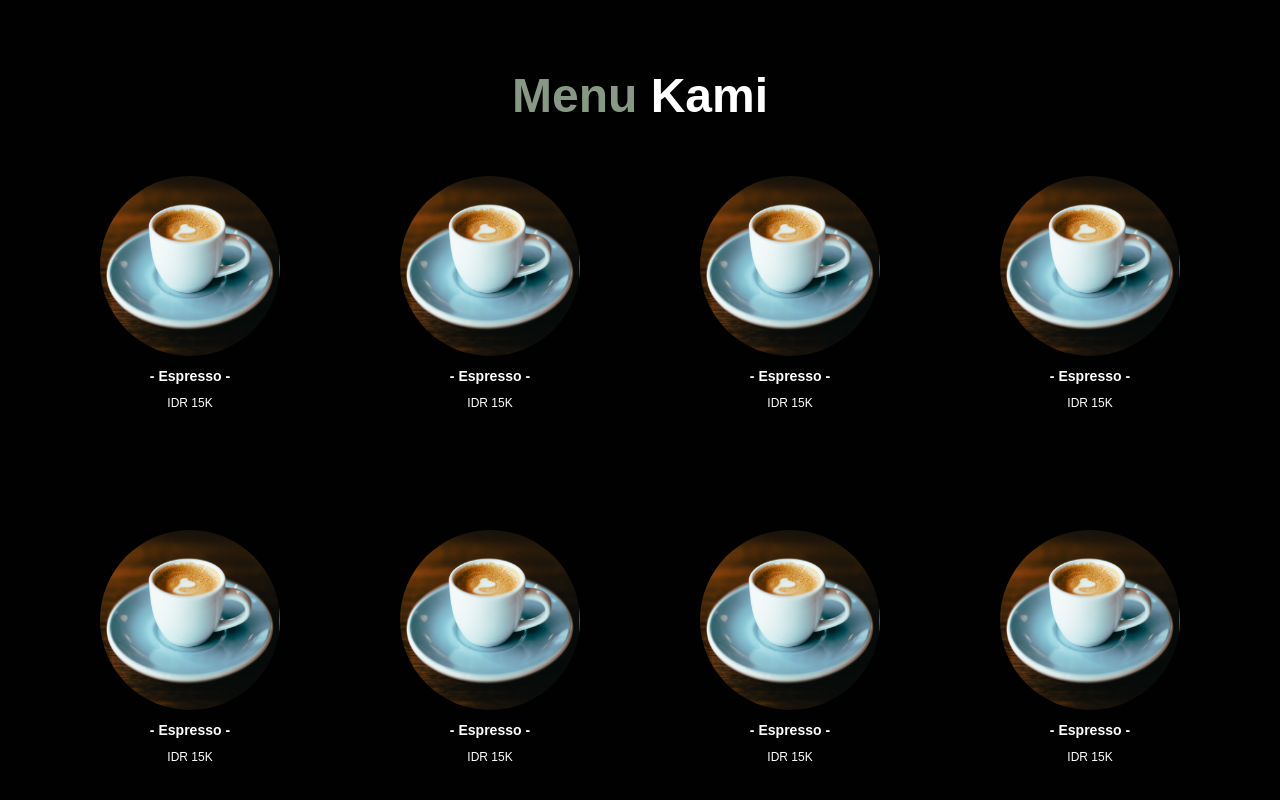
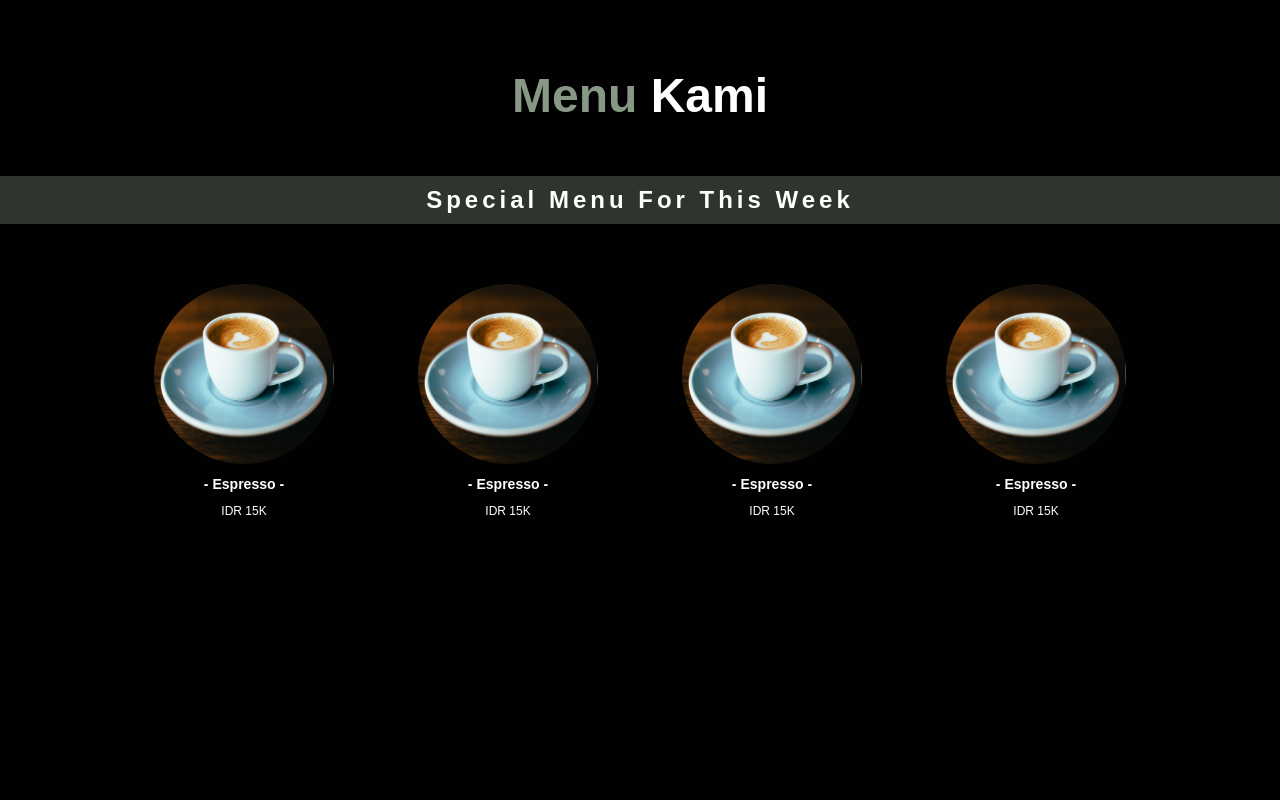
Before and after one commit to Iky61/renjana-coffe-shop, a plain HTML site: page index.html in a window 1280 px wide. Shown: the part 1308-2108 px from the top of the page. Drawn offline with nearby package versions, Linux system fonts and the light colour scheme.

Commit message:
add figure 2

```diff
--- a/index.html
+++ b/index.html
@@ -43,7 +43,7 @@
           <i data-feather="shopping-cart"></i>
         </a>
 
-        <a href="#" id="hamburger-menu">
+        <a id="hamburger-menu">
           <i data-feather="menu"></i>
         </a>
       </div>
@@ -113,47 +113,14 @@
       </h2>
     </section>
 
+
     <div class="row-2">
-      <div class="menu-card">
-        <img
-          src="/img/menu-figure-1.png"
-          alt="Espresso"
-          class="menu-card-img"
-        />
-        <h3 class="menu-card-title">- Espresso -</h3>
-        <p class="menu-card-price">IDR 15K</p>
+
+      <div class="menu-kategori">
+        <h1>Special Menu For This Week</h1>
       </div>
 
-      <div class="menu-card">
-        <img
-          src="/img/menu-figure-1.png"
-          alt="Espresso"
-          class="menu-card-img"
-        />
-        <h3 class="menu-card-title">- Espresso -</h3>
-        <p class="menu-card-price">IDR 15K</p>
-      </div>
-
-      <div class="menu-card">
-        <img
-          src="/img/menu-figure-1.png"
-          alt="Espresso"
-          class="menu-card-img"
-        />
-        <h3 class="menu-card-title">- Espresso -</h3>
-        <p class="menu-card-price">IDR 15K</p>
-      </div>
-
-      <div class="menu-card">
-        <img
-          src="/img/menu-figure-1.png"
-          alt="Espresso"
-          class="menu-card-img"
-        />
-        <h3 class="menu-card-title">- Espresso -</h3>
-        <p class="menu-card-price">IDR 15K</p>
-      </div>
-
+      <div class="row-menu">
         <div class="menu-card">
           <img
             src="/img/menu-figure-1.png"
@@ -194,6 +161,7 @@
           <p class="menu-card-price">IDR 15K</p>
         </div>
       </div>
+    </div>
     <!-- Menu Section End -->
 
 
--- a/js/script.js
+++ b/js/script.js
@@ -1,5 +1,4 @@
 // Toggle class active
-
 const navbarNav = document.querySelector(".navbar-nav");
 
 // Ketika hamberger-menu di click
@@ -8,7 +7,6 @@ document.querySelector("#hamburger-menu").onclick = () => {
 };
 
 // Click diluar side bar untuk menghilangkan navbar
-
 const hamburger = document.querySelector("#hamburger-menu");
 
 document.addEventListener("click", function (e) {
@@ -16,3 +14,12 @@ document.addEventListener("click", function (e) {
     navbarNav.classList.remove("active");
   }
 });
+
+// Close navbar on nav menu select
+const navItems = document.querySelectorAll(".navbar-nav a");
+
+navItems.forEach((nav) => {
+  nav.addEventListener("click", () => {
+    navbarNav.classList.remove("active");
+  });
+});
--- a/style/style.css
+++ b/style/style.css
@@ -18,6 +18,10 @@ body {
   background-color: var(--bg);
   color: white;
   height: 3000px;
+}
+
+html{
+  scroll-behavior: smooth;
 }
 
 /* Navbar */
@@ -179,31 +183,43 @@ body {
 }
 
 /* Menu Section */
-.row-2{
-  display: flex;
-  flex-wrap: wrap;
-  justify-content: center;
-  gap: 10rem;
-}
-
-.menu-card{
+.row-2 {
   display: flex;
   flex-direction: column;
   align-items: center;
+  flex-wrap: wrap;
+  gap: 5rem;
+}
+
+.row-2 .menu-kategori{
+  display: grid;
+  place-items: center;
+  height: 4rem;
+  width: 100%;
+  background-color: rgba(113, 131, 111, 0.4);
+  letter-spacing: 4px;
+}
+
+.row-menu{
+  display: flex;
+  flex-wrap: wrap;
+  align-items: center;
+  justify-content: center;
+  gap: 5rem;
+}
+
+.menu-card {
+  display: flex;
+  flex-direction: column;
+  align-items: center;
+  padding: 0 1rem;
   gap: 1rem;
 }
 
-.menu-card-img{
+.menu-card-img {
   border-radius: 100%;
   width: 15rem;
 }
-
-
-
-
-
-
-
 
 /* Media Queries */
 /* Laptop */
```
Lines whose indentation alone changed are shown as unchanged.
